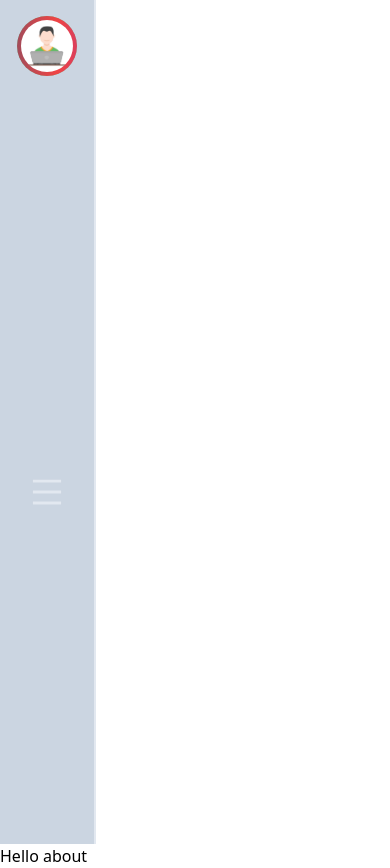
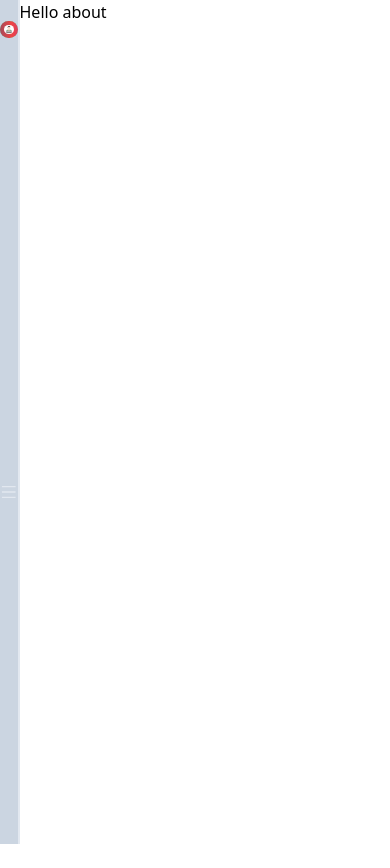
Before and after one commit to BairamovAllaz/My-Portfolio, a Next.js app: page /About in a window 390 px wide. After the commit the page ends 844 px from the top, so only its background shows below. Built offline with nearby package versions, Linux system fonts and the light colour scheme.

Commit message:
Responsive fix

```diff
--- a/components/AutoText.tsx
+++ b/components/AutoText.tsx
@@ -1,3 +1,5 @@
+import { TypeAnimation } from 'react-type-animation';
+
 function AutoText()
 {
     return(
--- a/components/Bar.tsx
+++ b/components/Bar.tsx
@@ -14,7 +14,7 @@ function Bar(props : props) {
     }
 
     return (
-            <div className="w-24 bg-slate-300 h-screen bg-[#0B1223] border-r-2 border-x-slate-200">
+            <div className="bg-slate-300 h-screen bg-[#0B1223] border-r-2 border-x-slate-200">
                 <div className = "w-full flex justify-center pt-4 h-1/6">
                 <Icon size = {60}/>
             </div>
--- a/components/Layout.tsx
+++ b/components/Layout.tsx
@@ -10,15 +10,18 @@ export default function Layout({ children }) {
 
     return (
             <>
+            <div className = "flex">
+                <div className = "w-[5%]">
                     <Bar handleIsNavigationOpen = {handleIsNavigationOpen} IsNavigationOpen = {isNavigationOpen}/>
+                </div>
+                <div className = "w-[95%]">
                     <main>
                         {React.Children.map(children, (child) =>
                             React.cloneElement(child, { IsNavigationOpen : isNavigationOpen })
                         )}
                     </main>
-            {
-                //FIX SCREEN ISSUE
-            }
+                </div>
+            </div>
             </>
             )
 }
--- a/pages/index.tsx
+++ b/pages/index.tsx
@@ -7,9 +7,6 @@ import Bar from "../components/Bar";
 import Navigation from '../components/Navigation'
 
 export default function Home(props) {
-    React.useEffect(() => {
-        console.log(props.IsNavigationOpen)
-    },[])
     return (
         <>
             <Head>
@@ -18,12 +15,10 @@ export default function Home(props) {
                 <meta name="viewport" content="width=device-width, initial-scale=1"/>
                 <link rel="icon" href="/favicon.ico"/>
             </Head>
-            <main className="w-full bg-slate-500">
-                <div className = "flex w-screen">
+            <main className="w-full bg-[#0B1223]">
                     <div className="h-screen grow flex justify-center items-center ml-auto">
                             <ProfileBox/>
                     </div>
-                </div>
             </main>
         </>
     )
```
Lines whose indentation alone changed are shown as unchanged.
